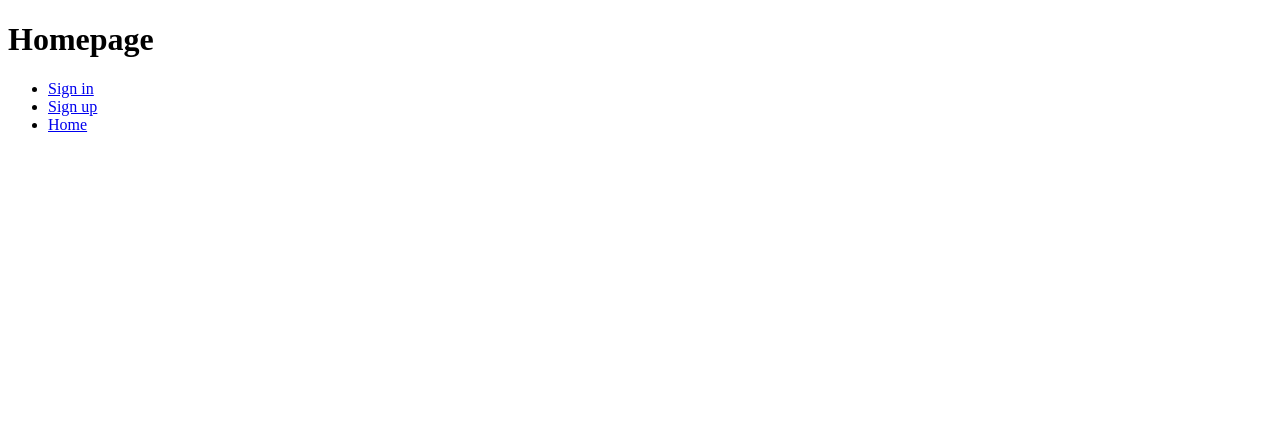
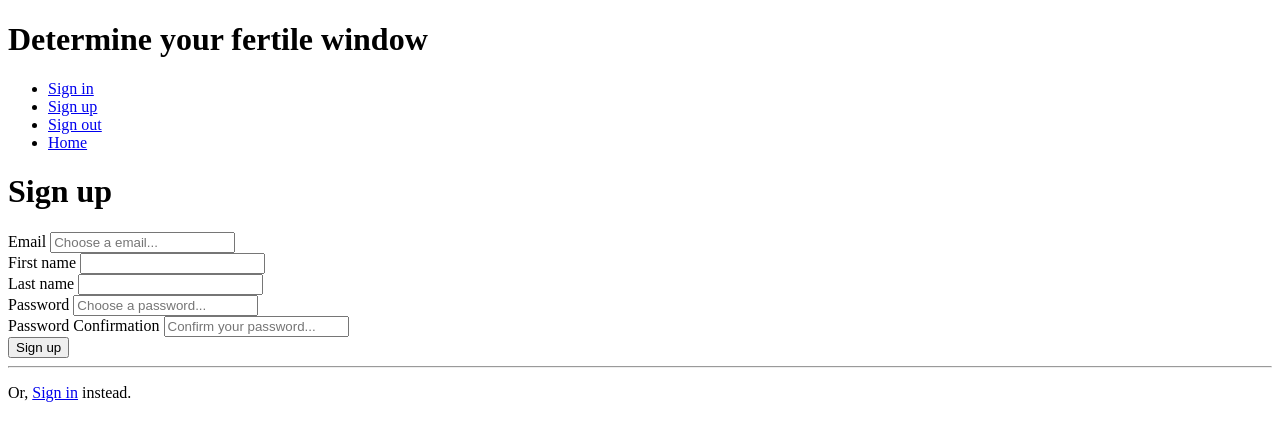
Before and after one commit to kravninjabooth-appdev/fertility-window, a Rails app: page /user_sign_up in a window 1280 px wide. Shown: the top 441 px of the page. Run offline with Rails 7, Linux system fonts and the light colour scheme.

Commit message:
tested sign in page; added sign out

```diff
--- a/app/views/layouts/application.html.erb
+++ b/app/views/layouts/application.html.erb
@@ -17,7 +17,7 @@
 
   <body>
 
-  <h1>Homepage</h1>
+  <h1>Determine your fertile window</h1>
 
 
         <nav>
@@ -32,6 +32,11 @@
               Sign up
             </a>
           </li>
+          <li>
+            <a href="/user_sign_out">
+              Sign out
+            </a>
+          </li>
         <li>
           <a href="/">
             Home
@@ -41,6 +46,6 @@
     </nav>
 
 
-    <%#= yield %>
+    <%= yield %>
   </body>
 </html>
```
Also changed, not shown: db/development.sqlite3.
